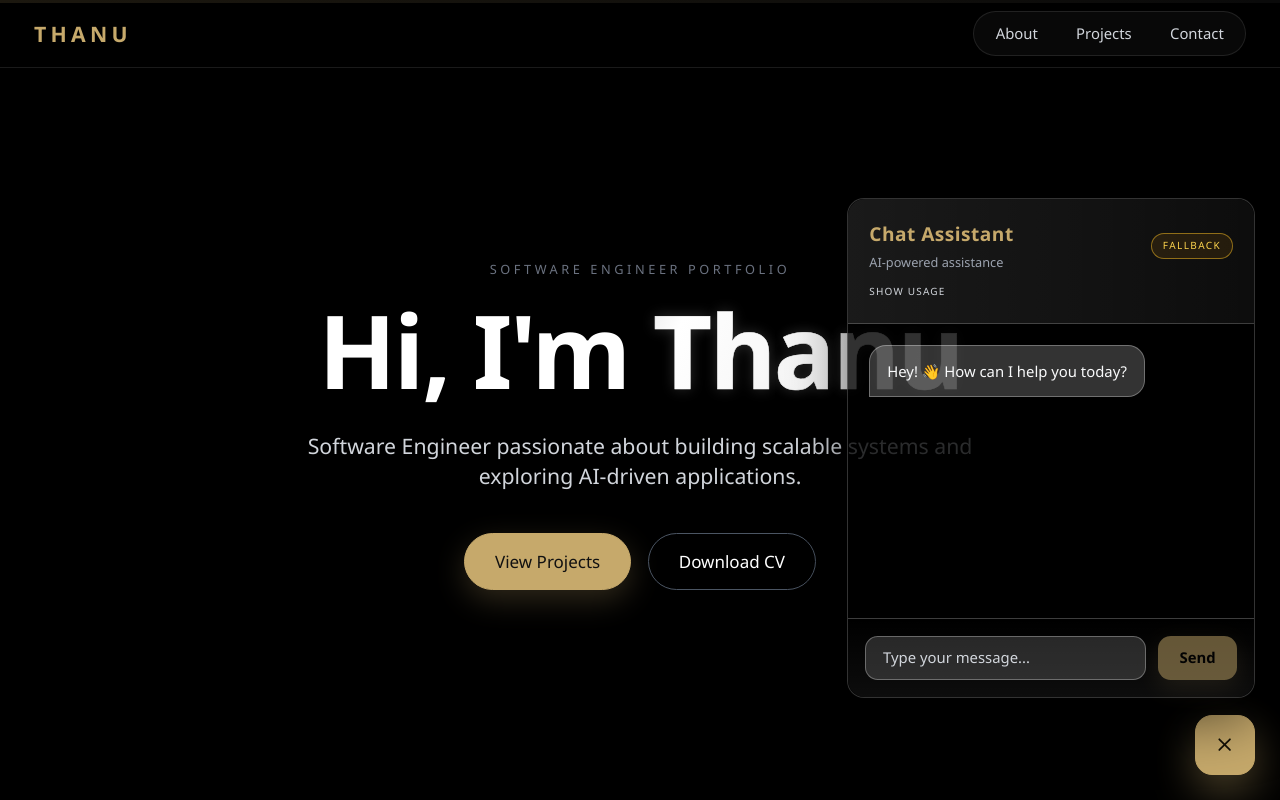
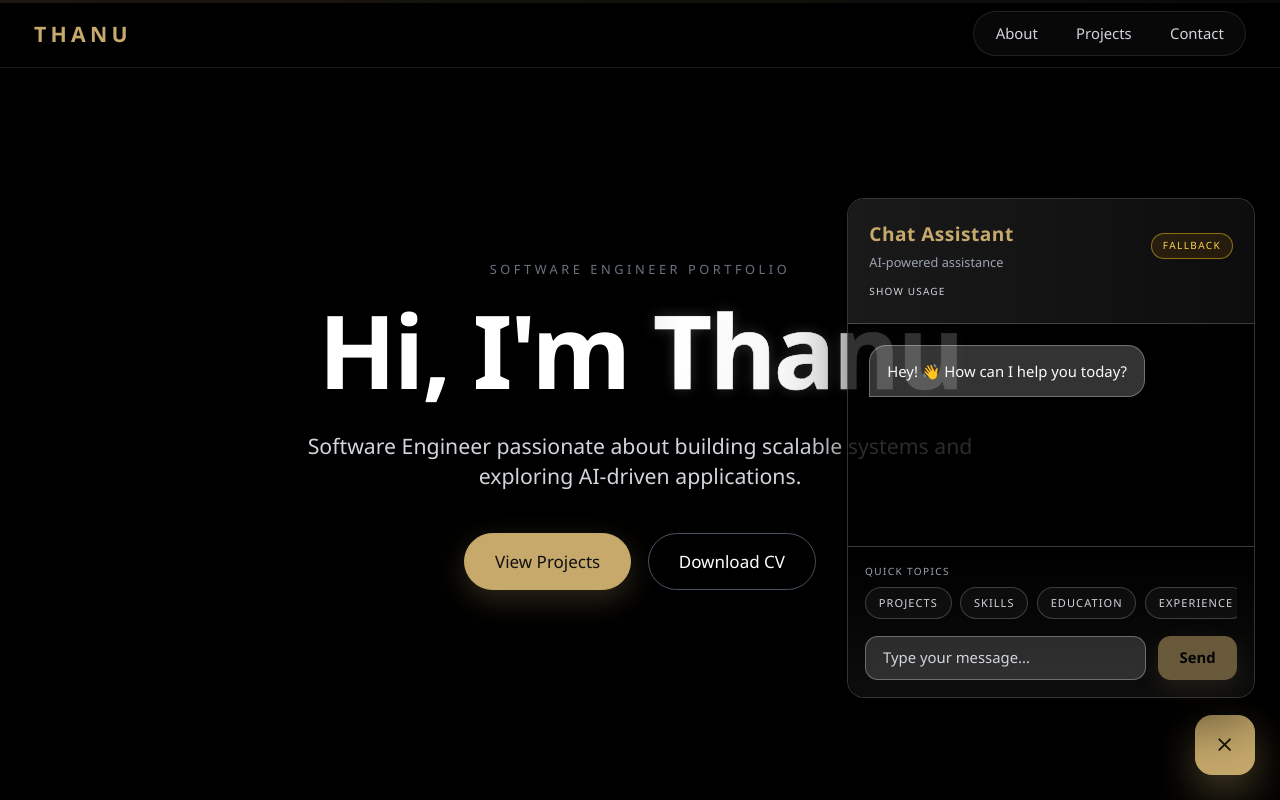
Before and after one commit to Thanu-Venu/PortfolioWebsite, a React (Vite) app in the folder frontend/: page / in a window 1280 px wide. Both pictures are taken after a click on the button "Open chat". Shown: the top 800 px of the page. Built offline with nearby package versions, Linux system fonts and the light colour scheme; no server answers.

Commit message:
fix: add quick prompt buttons and enhance message handling in Chatbot component

```diff
--- a/frontend/src/components/Chatbot.jsx
+++ b/frontend/src/components/Chatbot.jsx
@@ -6,6 +6,15 @@ const API_BASE_URL = import.meta.env.VITE_API_BASE_URL || (
         ? "http://127.0.0.1:8000"
         : "https://thanu-venu-portfolio.onrender.com"
 );
+
+const QUICK_PROMPTS = [
+    "Projects",
+    "Skills",
+    "Education",
+    "Experience",
+    "Tech Stack",
+    "Contact",
+];
 
 function Chatbot() {
     const [messages, setMessages] = useState([
@@ -51,11 +60,11 @@ function Chatbot() {
         };
     }, [showMetrics]);
 
-    const handleSend = async () => {
-        if (!input.trim() || loading) return;
+    const handleSend = async (messageOverride) => {
+        const userInput = messageOverride?.trim() || input.trim();
+        if (!userInput || loading) return;
 
-        const userMessage = { text: input, sender: "user" };
-        const userInput = input;
+        const userMessage = { text: userInput, sender: "user" };
 
         setMessages(prev => [...prev, userMessage]);
         setInput("");
@@ -103,6 +112,11 @@ function Chatbot() {
         } finally {
             setLoading(false);
         }
+    };
+
+    const handleQuickPrompt = (prompt) => {
+        if (loading) return;
+        handleSend(`Tell me about your ${prompt.toLowerCase()}.`);
     };
 
     return (
@@ -180,12 +194,29 @@ function Chatbot() {
 
             {/* Input */}
             <div className="border-t border-white/20 p-4 bg-black/85 sm:bg-gradient-to-t sm:from-white/5 sm:to-transparent rounded-b-2xl">
+                <div className="mb-3">
+                    <p className="mb-2 text-[10px] uppercase tracking-[0.14em] text-gray-400">Quick Topics</p>
+                    <div className="flex gap-2 overflow-x-auto pb-1 [scrollbar-width:none] [&::-webkit-scrollbar]:hidden">
+                        {QUICK_PROMPTS.map((prompt) => (
+                            <button
+                                key={prompt}
+                                type="button"
+                                onClick={() => handleQuickPrompt(prompt)}
+                                disabled={loading}
+                                className="shrink-0 rounded-full border border-white/20 bg-white/[0.04] px-3 py-1.5 text-[11px] uppercase tracking-[0.1em] text-gray-300 hover:text-white hover:border-white/45 ui-interactive disabled:opacity-40 disabled:cursor-not-allowed"
+                            >
+                                {prompt}
+                            </button>
+                        ))}
+                    </div>
+                </div>
+
                 <div className="flex gap-3">
                     <input
                         type="text"
                         value={input}
                         onChange={(e) => setInput(e.target.value)}
-                        onKeyPress={(e) => e.key === "Enter" && !loading && handleSend()}
+                        onKeyDown={(e) => e.key === "Enter" && !loading && handleSend()}
                         placeholder="Type your message..."
                         disabled={loading}
                         className="flex-1 bg-white/20 sm:bg-white/15 border border-white/30 rounded-xl px-4 py-2.5 text-white text-sm placeholder-gray-300 focus:outline-none focus:border-[var(--accent-gold)]/60 focus:bg-white/25 sm:focus:bg-white/20 transition-all disabled:opacity-50"
```
